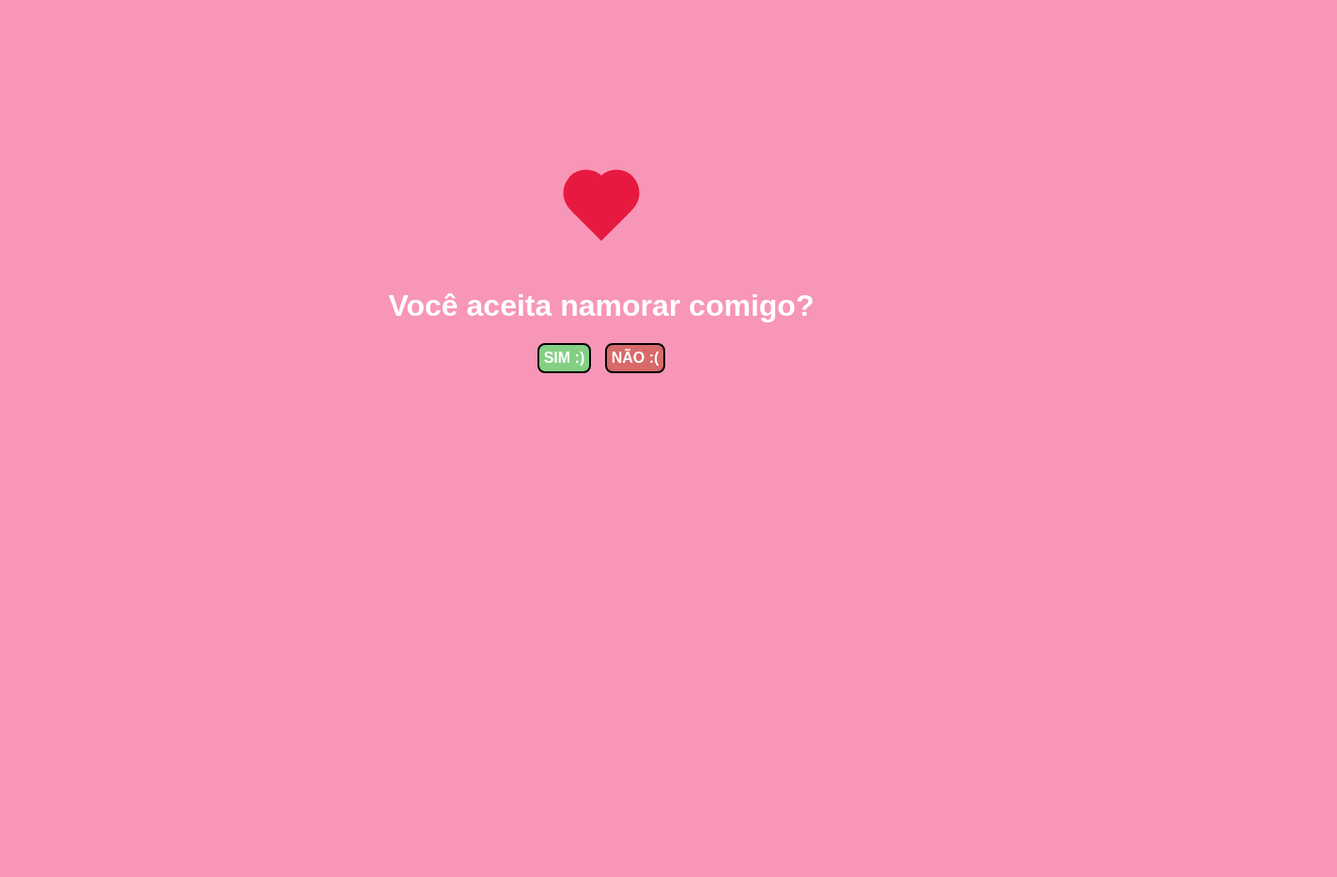
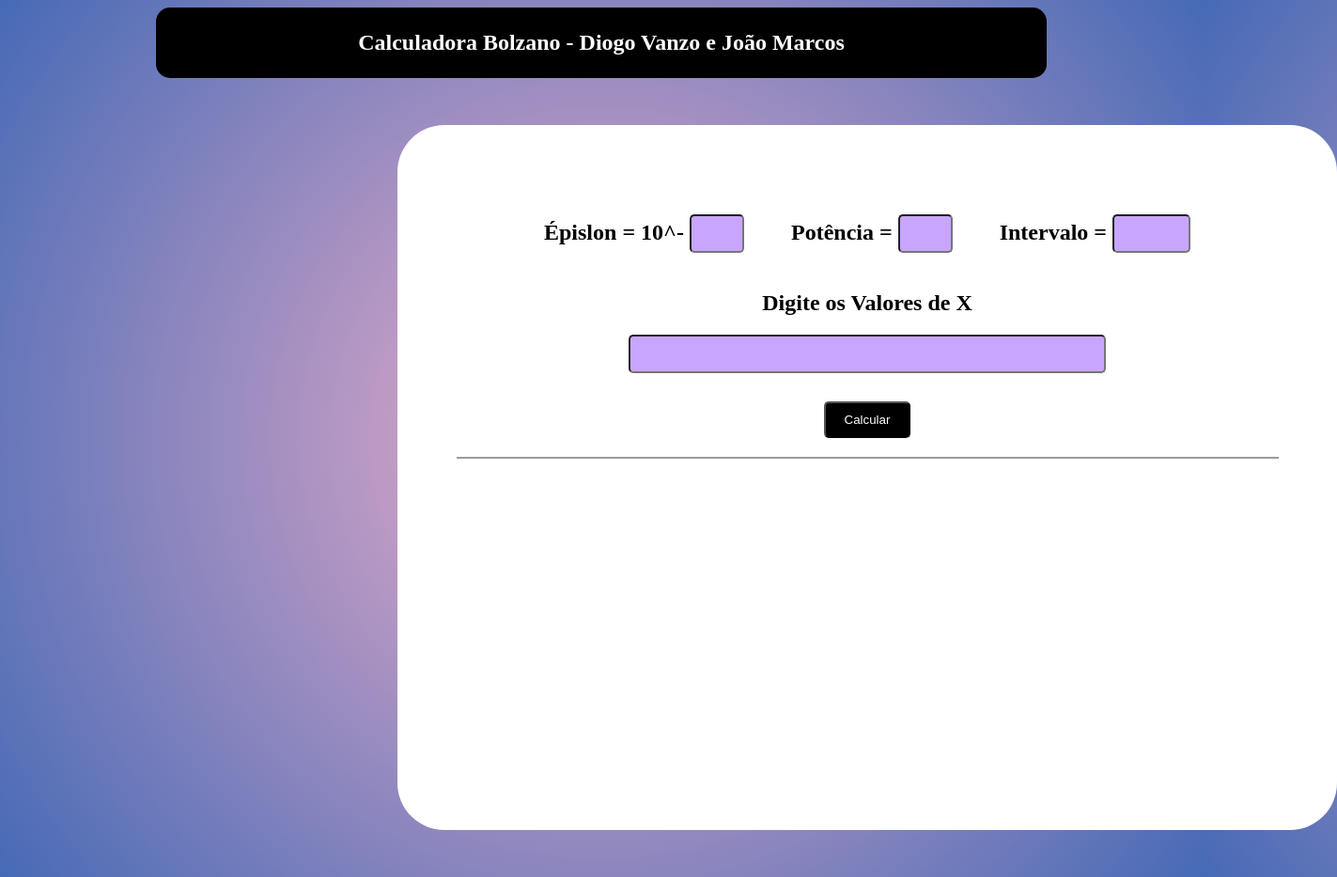
Before and after one commit to JoaoBortolotti/Bolzano, a plain HTML site: page index.html in a window 1280 px wide. Shown: the whole page at 94% size, 1423 px wide, since content can reach past the window. Before the commit the page ends 800 px from the top, so only its background shows below. Drawn offline with Linux system fonts and the light colour scheme.

Commit message:
tentativa

```diff
--- a/css/estilo.css
+++ b/css/estilo.css
@@ -1,100 +1,102 @@
-body {
-    margin: 0;
-    padding: 0;
-    background: rgba(241, 23, 96, 0.452);
-    display: flex;
-    align-items: center;
-    justify-content: center;
-    flex-direction: column;
-    height: 100vh;
-    font-family: Arial, Helvetica, sans-serif;
+body{
+   background: rgb(238, 174, 202);
+    background: radial-gradient(circle, rgba(238,174,202,1) 0%, rgba(70,106,182,1) 100%);
+}
+input{
+    background: #c8a6ff;
+    border-radius: 5px;
+    color: white;
 }
 
-.yes-or-no {
-    height: 150px;
-    display:inline-block;
+.center-div {
+    display: flex;
     justify-content: center;
     align-items: center;
+    text-align: center;
+    min-height: 100vh;
   }
 
-.yes-or-no .yes {
-    font-weight: bold;
-    margin-right: 5px;
-    background: rgb(132, 207, 132);
+#cabecalho{
+    display: flex;
+    justify-content: center;
+    align-items: center;
+
     color: white;
-    font-size: 1rem;
-    border: 2px solid black;
-    border-radius: 8px;
-    padding: 5px;
-    text-transform: uppercase;
+    margin: 0 auto;
+    background-color: black;
+    height: 75px;
+    width: 75%;
+    border-radius: 15px;
 }
 
-.yes-or-no .no {
-    margin-left: 5px;
-    font-weight: bold;
-    background: rgb(216, 106, 106);
-    color: white;
-    font-size: 1rem;
-    border-radius: 8px;
-    border: 2px solid black;
-    padding: 5px;
-    text-transform: uppercase;
+#box {
+    justify-content: center;
+    margin: 50px 415px;
+    background: white;
+    border-radius: 50px;
+    height: 750px;
+    width: 1000px;
 }
 
-h1 {
-    color: #fff;
+#box #top{
+    float: left;
+    padding-top: 75px;
 }
 
 
+#separ{
+    padding-left: 50px;
+    padding-top: 75px;
+}
 
-.content-coracao {
-    position:fixed;
+
+.purple_box{
+    text-align: center;
+    font-size: 20px;
+    width: 50px;
+    height: 35px;
+}
+
+.purple_box_2{
+    text-align: center;
+    font-size: 20px;
+    width: 75px;
+    height: 35px;
+}
+
+.purple_box_mor{
+    text-align: center;
+    font-size: 20px;
+    width: 500px;
+    height: 35px;
+}
+
+.centraliza{
     display: flex;
     justify-content: center;
-    width: 100px;
-    padding-top: 500px;
-    margin: 50px auto;
-    -webkit-animation: pulsa 1s linear 0s infinite;
 }
-  @keyframes pulsa {
-    0% {
-      transform: scale(0.9) rotate(0deg);
+
+#calcular{
+    color: white;
+    background-color: black;
+    padding: 10px 20px;
+    margin-top: 30px;
 }
-    50% {
-      transform: scale(1) rotate(0deg);
+
+#linha_horizontal{
+    display: flex;
+    margin: 20px auto;
+    width: 875px;
+    border-bottom: 2px solid rgba(0, 0, 0, 0.396);
 }
-    70% {
-      transform: scale(1.1) rotate(0deg);
+
+#socorro{
+    width: 100%;
+    text-align: left;
 }
-    80% {
-      transform: scale(1.2) rotate(0deg);
+
+#resultado{
+    margin-left: 200px;
+    list-style: none;
+    font-size: 20px;
 }
-    100% {
-      transform: scale(1) rotate(0deg);
-    }
-  }
-  .square {
-    transform: rotate(45deg);
-    width: 50px;
-    height: 50px;
-    background: #e71940;
-    position: absolute;
-    top: 30px;
-  }
-  .circle:after,
-  .circle:before {
-    content: "";
-    position: absolute;
-    width: 54px;
-    height: 55px;
-    border-radius: 50%;
-    background: #e71940;
-  }
-  .circle:after {
-    left: 5px;
-    top: 6px;
-  }
-  .circle:before {
-    right: 5px;
-    top: 6px;
-  }
--- a/index.html
+++ b/index.html
@@ -1,24 +1,42 @@
 <!DOCTYPE html>
- <html lang="pt-BR">
+<html lang="en">
     <head>
         <meta charset="UTF-8">
         <meta http-equiv="X-UA-Compatible" content="IE=edge">
         <meta name="viewport" content="width=device-width, initial-scale=1.0">
-        <link rel="stylesheet" href="/css/estilo.css">
-        <title>Isso é um pedido</title>
+        <title>Calculadora de Bolzano</title>
+        <link rel="stylesheet" href="css/estilo.css">
     </head>
+    <body>
+        <div id="container">
+            <div id="cabecalho">
+                <h2>Calculadora Bolzano - Diogo Vanzo e João Marcos</h2>
+            </div>
+            <div id="box">
+                <div class="centraliza">
+                    <h2 id="top">Épislon = 10^- <input type="text" name="elpilon" id="epls" class="purple_box"></h2>
+                    <h2 id="separ">Potência = <input type="text" name="potência" id="potencia" class="purple_box"></h2>
+                    <h2 id="separ">Intervalo = <input type="text" name="min_e_max" id="min_max" class="purple_box_2"></h2>
+                </div>
+                <div class="centraliza">
+                    <h2 id="valores">Digite os Valores de X</h2>
+                </div>
+                <div class="centraliza">
+                    <input type="text" name="valx" id="valx" class="purple_box_mor">
+                </div>
+                <div class="centraliza">
+                    <input type="button" value="Calcular" id="calcular" onclick="calcular()">
+                </div>
+                <div id="linha_horizontal"></div>
 
-    <body>
-        <div class="content-coracao">
-            <div class="square"></div>
-            <div class="circle"></div>
-          </div>
-        <h1>Você aceita namorar comigo?</h1>
-            <div class="yes-or-no">
-                <button class="yes" onclick="tanks()">Sim :)</button>
-                <button class="no" onclick="not()">Não :(</button>
+                <div id="socorro">
+                    <ul id="resultado">
+
+                    </ul>
+                </div>
             </div>
+        </div>
+    </body>
 
-    </body>
-    <script src="../js/main.js"></script>
+    <script src="js/main.js"></script>
 </html>
--- a/js/main.js
+++ b/js/main.js
@@ -1,19 +1,105 @@
-var btn = document.querySelector(".no");
-var position
-btn.addEventListener("click", function() {
-    position ? (position = 0) : (position = 150);
-    btn.style.transform = `translate(${position}px,0px)`;
-    btn.style.transition = "all 0.3s ease";
-});
 
-var btn = document.querySelector(".no");
-var position
-btn.addEventListener("mouseover", function() {
-    position ? (position = 0) : (position = 150);
-    btn.style.transform = `translate(${position}px,0px)`;
-    btn.style.transition = "all 0.3s ease";
-});
+function calcular(){
+    let a = 0;
+    let contador
+    let exp = parseInt(document.getElementById("potencia").value);
+    let epsl = Math.abs(parseInt(document.getElementById("epls").value));
+    const valoresDeX = document
+        .getElementById("valx")
+        .value.split(',')
+        .map(Number);
 
-function tanks() {
-    alert("tanks :)");
+    if (valoresDeX.length !== exp + 1) {
+        document.getElementById("resultado").innerHTML =
+        "Valor do expoente não correspode com Números informados."
+        return;
+    }
+    const min_max = document
+        .getElementById("min_max")
+        .value.split(',')
+        .map(Number);
+
+    let min = Math.abs(min_max[0]);
+    let max = Math.abs(min_max[1]);
+    let tamanho = min+max+1;
+    epsl = Math.pow(10, -epsl);
+    const valores = new Array(tamanho);
+    const variacoes = new Array(exp + 1);
+    const dominioB = new Array(tamanho*2);
+    const dominioA = new Array(tamanho*2);
+
+    /*Alimentar um Array */
+    for (contador = 0; contador < valores.length; ++contador) {
+        valores[contador] = contador - max;
+    }
+
+    for (let contador = 0; contador < valores.length; contador++){
+        let result = 0;
+            for (let cont = 0; cont < valoresDeX.length; cont++){
+                result = (Math.pow(valores[contador], cont)* valoresDeX[cont] + result);
+            }
+        variacoes[contador] = result;
+    }
+
+    // Capturando Intervalos
+    for (let contador = 1; contador < variacoes.length; contador++) {
+        if ((variacoes[contador] > 0 && variacoes[contador - 1] < 0) || (variacoes[contador] < 0 && variacoes[contador - 1] > 0) || (variacoes[contador] == 0 && variacoes[contador - 1] < 0) || (variacoes[contador] < 0 && variacoes[contador - 1] == 0)) {
+            if(variacoes[contador]>= 0 && variacoes[contador-1]<= 0){
+                dominioA[a] = (valores[contador]);
+                dominioB[a] = (valores[contador-1]);
+                ++a;
+            }else if(variacoes[contador]<= 0 && variacoes[contador-1] >= 0){
+                dominioB[a] = (valores[contador]);
+                dominioA[a] = (valores[contador-1]);
+                ++a;
+            }
+        }
+    }
+
+
+
+    for(let alet = 0 ; alet < dominioA.length; alet++){
+        if(dominioA[alet] == 0.0 && dominioB[alet] == 0.0){
+        }else{
+
+            let xa = dominioA[alet];
+            let xb = dominioB[alet];
+            let valor = 0;
+            let media = (xa+xb)/2;
+            let comparacao = 1;
+            let pp = [];
+
+            while(comparacao > epsl) {
+
+                comparacao = Math.abs(xa-xb);
+                media = (xa+xb) / 2;
+                result = 0;
+                    for (let cont = 0; cont < valoresDeX.length; cont++) {
+                        result = (Math.pow(media, cont) * valoresDeX[cont] + result);
+                    }
+                valor = result;
+                if(valor > 0){
+                    xa = media;
+                }else if(valor < 0){
+                    xb = media;
+                }
+                pp.push(media);
+            }
+            let index = pp.length - 1;
+
+            if(dominioA[alet] != undefined){
+                let li = document.createElement("li");
+                li.innerHTML = (
+                    "<strong>" +
+                    "Intevalo: { " + dominioA[alet] + " ; " + dominioB[alet] + " }" +
+                    "</strong>"+
+                    "<br>" +
+                    "Raiz: " +
+                    pp[index] +
+                    "<br>"+
+                    "<br>");
+                document.getElementById("resultado").appendChild(li);
+            }
+        }
+    }
 }
```
Lines whose indentation alone changed are shown as unchanged.
